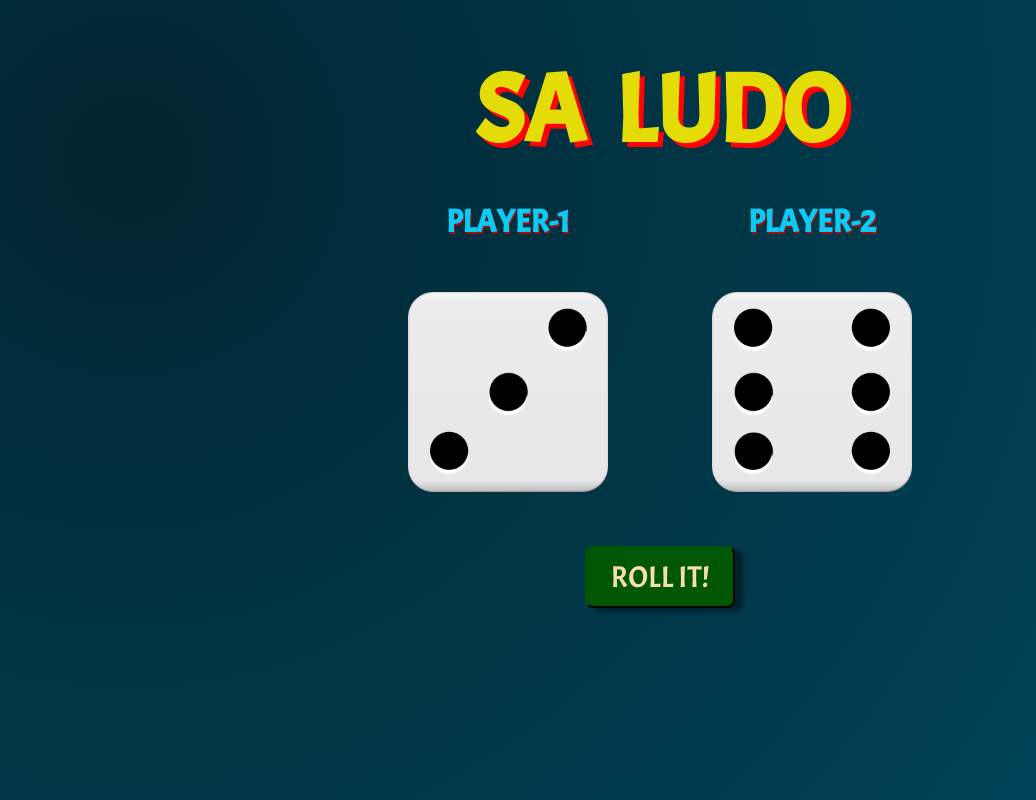
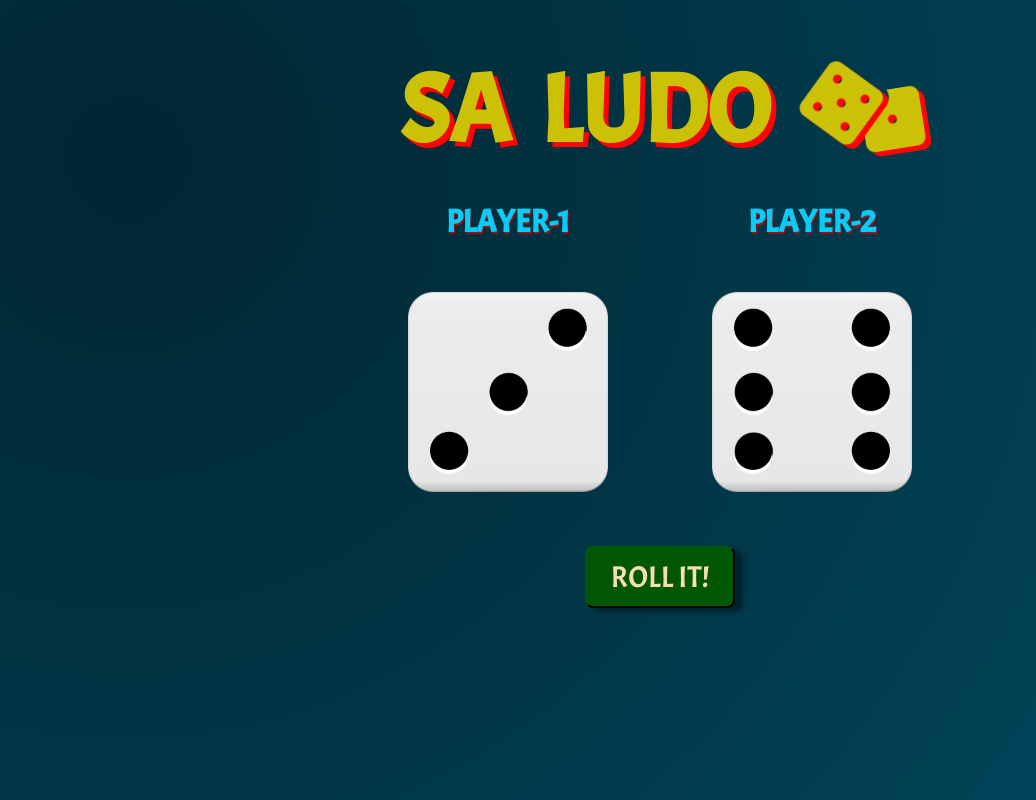
Before and after one commit to ShubhamAnand123/dice, a plain HTML site: page index.html in a window 1280 px wide. Shown: the top 800 px of the page, without its empty margins (0-1036 px from the left). Drawn offline with Linux system fonts and the light colour scheme; a web font is replaced by a local one.

Commit message:
Update index.html

```diff
--- a/index.html
+++ b/index.html
@@ -5,7 +5,9 @@
     <meta http-equiv="X-UA-Compatible" content="IE=edge">
     <meta name="viewport" content="width=device-width, initial-scale=1.0">
     <link href="https://fonts.googleapis.com/css2?family=Acme&family=Baloo+Bhaina+2:wght@500&family=Lato:ital,wght@1,300&display=swap" rel="stylesheet">
+    <link rel="stylesheet" href="https://cdnjs.cloudflare.com/ajax/libs/font-awesome/6.0.0/css/all.min.css">
 
+ <link rel="stylesheet" href="https://use.fontawesome.com/releases/v5.5.0/css/all.css" integrity="sha384-B4dIYHKNBt8Bc12p+WXckhzcICo0wtJAoU8YZTY5qE0Id1GSseTk6S+L3BlXeVIU" crossorigin="anonymous">
     <title>Document</title>
     <style>
         *{
@@ -48,7 +50,7 @@
         margin:30px;
         text-shadow: 5px 5px 0 rgb(254, 3, 3);
         font-size: 6rem;
-        color:rgb(227, 220, 7);
+        color:rgb(203, 193, 7);
         font-family: 'Acme', sans-serif;     }
         button:hover{
             background: rgb(116, 70, 2);
@@ -77,13 +79,19 @@
             padding: 50px;
             transition: 0.1s;
         }
+        i{
+            text-shadow: whitesmoke;
+        }
 
 
     </style>
 </head>
 <body>
     <div class="container">
-    <h1>SA&nbsp; LUDO</h1>
+    <h1>SA&nbsp; LUDO<span> &nbsp<i class='fas fa-dice fa-shake' style='color:rgb(203, 193, 7) ;--fa-animation-duration:4s;'></i>
+
+        </span>
+    </h1>
 
 
         <div class="dice".>
```
